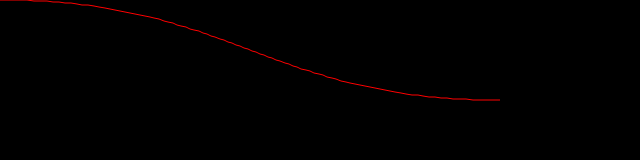
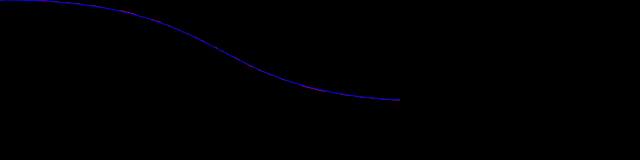
Before and after one commit to ManhQLe/curves, a website: page src/index.html in a window 1280 px wide. Shown: the whole page, without its empty margins (0-640 px from the left). Drawn offline with Linux system fonts and the light colour scheme.

Commit message:
Finished

```diff
--- a/src/content/js/curve.js
+++ b/src/content/js/curve.js
@@ -21,3 +21,13 @@ function hermite(t) {
         Math.pow(t, 3) - Math.pow(t, 2)
     ]
 }
+
+
+function Hermite2Bezier(P0,T0, P1,T1){
+    return [
+        [P0[0], P0[1]],
+        [P0[0] + (1 / 3) * T0[0], P0[1] + (1 / 3) * T0[1]],
+        [P1[0] - (1 / 3) * T1[0], P1[1] - (1 / 3) * T1[1]],
+        [P1[0], P1[1]]
+];
+}
--- a/src/index.html
+++ b/src/index.html
@@ -16,11 +16,12 @@
     <script>
         let canvas = document.getElementById("main-canvas");
         let p1 = [0,0]
-        let p2 = [500,100]
+        let p2 = [400,100]
         let t1 = [700,0]
+        let t2 = [600,30]
 
         let g = d3.select(canvas).append("g");
-        let ps = hermiteCurve(100,p1,p2,t1,t1);
+        let ps = hermiteCurve(100,p1,p2,t1,t2);
         let path = [];
         ps.forEach((e,i) => {
             path.push(i===0? "M":"L",Math.round(e[0])," ",Math.round(e[1]))
@@ -28,6 +29,17 @@
         g.append("path")
         .attr("d",path.join(""))
         .attr("stroke","red");
+
+        let BP =  Hermite2Bezier(p1,t1,p2,t2)
+
+        g.append("path").attr("d", [
+                "M", BP[0][0], ",", BP[0][1],
+                "C", BP[1][0], ",", BP[1][1],
+                " ", BP[2][0], ",", BP[2][1],
+                " ", BP[3][0], ",", BP[3][1],
+            ].join(""))
+        .attr("stroke","blue")
+
     </script>
 </body>
 </html>
```
